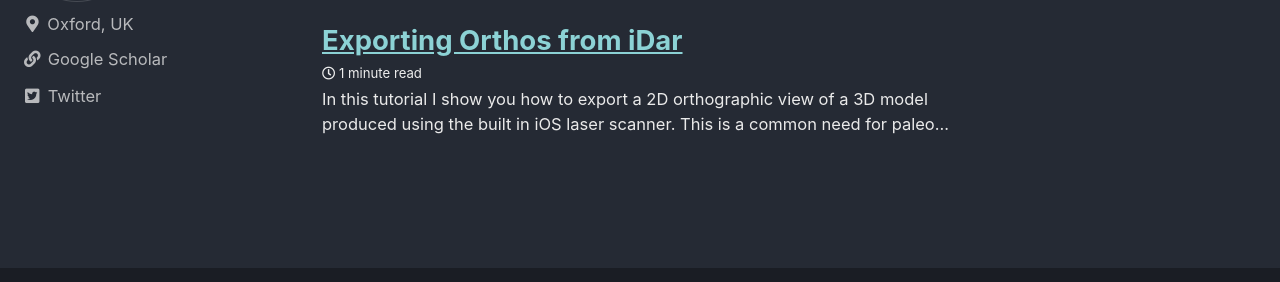
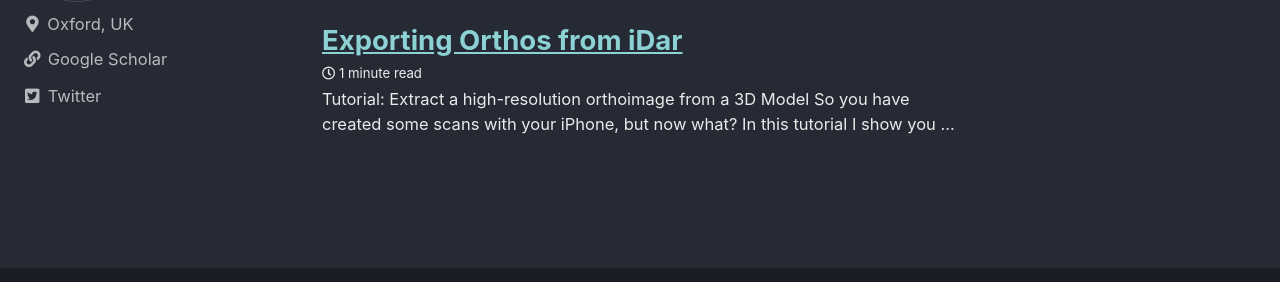
Before and after one commit to Neotectonic/Neotectonic.github.io, a Jekyll site: the page built from docs/index.html, in a window 1280 px wide. Shown: the part 795-1077 px from the top of the page. Built offline with Jekyll 4.4.1, drawn with Linux system fonts in a browser that asks for light colours; cached includes are drawn as plain includes; the list of posts is cut into pages by our own code.

Commit message:
Update 2021-12-29-ortho-from-idar.md

```diff
--- a/docs/_posts/2021-12-29-ortho-from-idar.md
+++ b/docs/_posts/2021-12-29-ortho-from-idar.md
@@ -4,7 +4,9 @@ title:  "Exporting Orthos from iDar"
 date:   2021-12-29 23:33:02 +0000
 categories: tutorial
 ---
-In this tutorial I show you how to export a 2D orthographic view of a 3D model produced using the built in iOS laser scanner. This is a common need for paleoseismic excavations, so that a scanned trench exposure can be converted to a 2D figure and annotated for use in a paper. This is surprisingly non-trivial, but it is not a common requirement in the 3D design world, which is more oriented towards AR/VR, gaming, or CAD than for this niche need.
+Tutorial: Extract a high-resolution orthoimage from a 3D Model  <br><br>
+So you have created some scans with your iPhone, but now what? <br>
+In this tutorial I show you how to export a 2D orthographic view of a 3D model produced using the built in iOS laser scanner and the freely available software program, Blender. This is a common need if you're using an iOS device to scan paleoseismic excavations. The goal is to convert scanned trench exposure into a 2D figure that can be annotated for use in a paper. This is surprisingly non-trivial, but it is not a common requirement in the 3D design world, which is more oriented towards AR/VR, gaming, or CAD than for this niche need.
 <ol>
 <li> In your 3D scanner app, clean up your model, deleting unnecessary areas.
 
```
